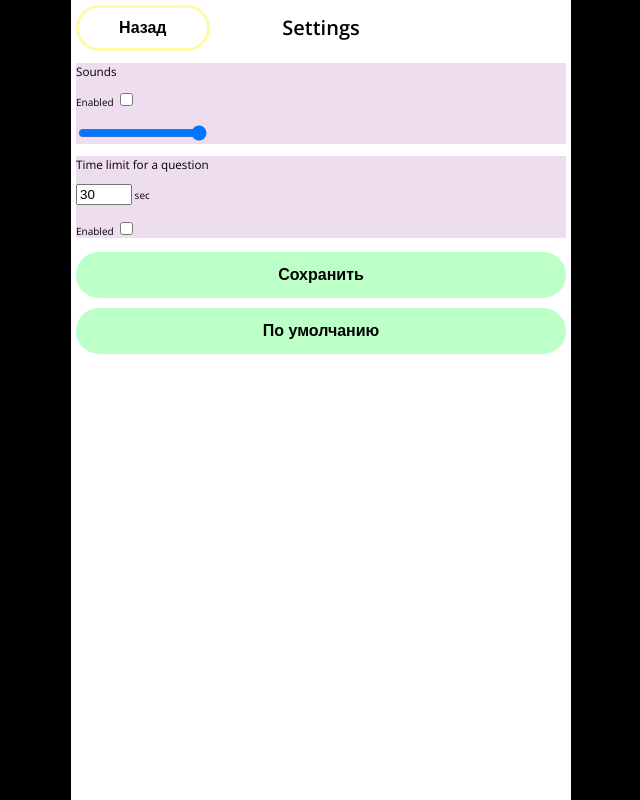
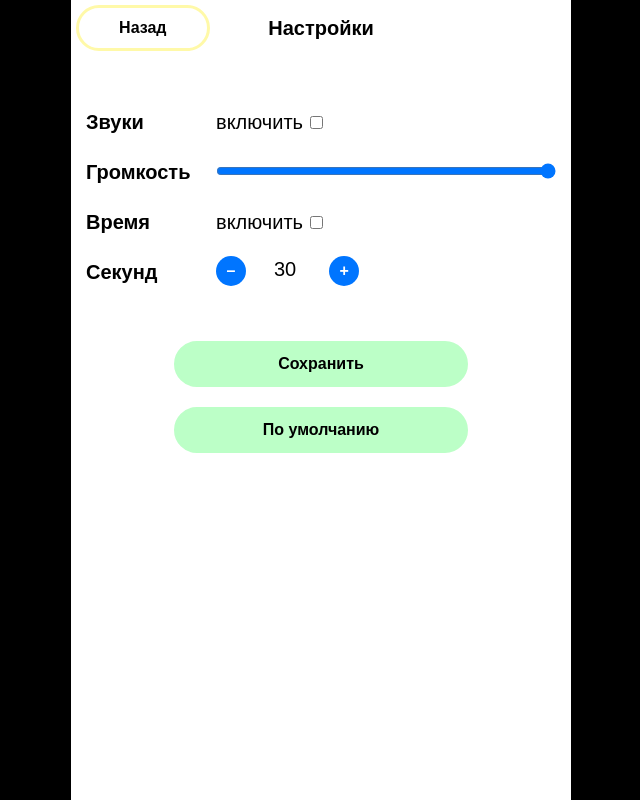
Before and after one commit to khoncharov/Art-Quiz-proto, a website: page index.html in a window 1280 px wide. Both pictures are taken after a click on the button "Настройки". Shown: the whole page, without its empty margins (319-959 px from the left). Drawn offline with nearby package versions, Linux system fonts and the light colour scheme.

Commit message:
feat: add css for sittings page

```diff
--- a/css/quiz.css
+++ b/css/quiz.css
@@ -161,11 +161,57 @@ button {
 
 /* Settings page */
 
-.settingPageControls {
+.settings-container {
+  margin: 50px 10px;
+  display: flex;
+  flex-direction: column;
+  gap: 10px;
+}
+
+.setting-item {
+  display: grid;
+  grid-template-columns: 130px 1fr;
+  align-items: center;
+  height: 40px;
+}
+
+.settingCaption {
+  margin: 0;
+  font-size: 2rem;
+  font-weight: 600;
+}
+
+.settingDescription {
+  font-size: 2rem;
+  font-weight: 400;
+}
+
+[type="range"] {
+  margin: 0;
+}
+
+.stepBtn {
+  padding: 0;
+  width: 30px;
+  height: 30px;
+  border-radius: 50%;
+  background-color: #0075ff;
+  color: white;
+}
+
+.timeLimitInput {
+  margin-left: 10px;
+  border: none;
+  text-align: center;
+}
+
+.settingsControls-container {
+  margin: 0 auto;
+  width: 60%;
   display: flex;
   flex-direction: row;
   flex-wrap: wrap;
-  gap: 10px;
+  gap: 20px;
 }
 
 /* Quiz groups page */
--- a/index.js
+++ b/index.js
@@ -241,36 +241,55 @@ class View {
       <header>
         <nav class="navBar">
           <button class="uiBtn" id="home-btn">Назад</button>
-          <h2 class="pageCaption">Settings</h2>
+          <h2 class="pageCaption">Настройки</h2>
         </nav>
       </header>
       <main>
-        <section style="background-color: #ede">
-          <h3>Sounds</h3>
+        <div class="settings-container">
+
+          <section class="setting-item">
+            <h3 class="settingCaption">Звуки</h3>
             <label for="sounds-enabled">
-            <span>Enabled</span>
+              <span class="settingDescription">включить</span>
               <input id="sounds-enabled" type="checkbox" name="vol-off"
                 ${data.soundsEnabled ? "checked" : ""} />
             </label>
-          <br />
-          <br />
+          </section>
+
+          <section class="setting-item">
+            <h3 class="settingCaption">Громкость</h3>
             <input id="volume-level" type="range" name="volume" min="0.1" max="1" step="0.1"
               value="${data.volume}"/>
           </section>
-        <section style="background-color: #ede">
-          <h3>Time limit for a question</h3>
-          <input type="number" id="time-limit" min="5" max="30" step="5"
-            name="time" value="${data.timeLimit}" /> <span>sec</span>
-          <br />
-          <br />
+
+          <section class="setting-item">
+            <h3 class="settingCaption">Время</h3>
             <label for="time-limit-enabled">
-            <span>Enabled</span>
+              <span  class="settingDescription">включить</span>
               <input type="checkbox" name="time-off" id="time-limit-enabled"
                 ${data.timeLimitEnabled ? "checked" : ""} />
             </label>
           </section>
-        <br />
-        <div class="settingPageControls">
+
+          <section class="setting-item">
+            <h3 class="settingCaption">Секунд</h3>
+            <div>
+              <button
+                class="stepBtn"
+                id="step-down-btn"
+                type="button"
+              >&#8211;</button>
+              <input class="settingDescription timeLimitInput" type="number" id="time-limit" min="5" max="30" step="5"
+                name="time" value="${data.timeLimit}" readonly/>
+              <button
+                class="stepBtn"
+                id="step-up-btn"
+                type="button"
+              >+</button>
+            </div>
+          </section>
+        </div>
+        <div class="settingsControls-container">
           <button class="settingCtrlBtn" id="save-settings-btn">Сохранить</button>
           <button class="settingCtrlBtn" id="default-settings-btn">По умолчанию</button>
         </div>
@@ -525,15 +544,18 @@ class AppController {
       this.changePageVolume(document, e.target.value);
       this.playSound(1);
     });
-    const timeLimit = pageNode.querySelector("#time-limit");
-    timeLimit.addEventListener("change", (e) => {
+
+    const stepDownBtn = pageNode.querySelector("#step-down-btn");
+    stepDownBtn.addEventListener("click", (e) => {
+      e.target.nextElementSibling.stepDown();
       this.playSound(1);
-      if (e.target.value < 5) {
-        e.target.value = 5;
-      } else if (e.target.value > 30 || e.target.value === "") {
-        e.target.value = 30;
-      }
     });
+    const stepUpBtn = pageNode.querySelector("#step-up-btn");
+    stepUpBtn.addEventListener("click", (e) => {
+      e.target.previousElementSibling.stepUp();
+      this.playSound(1);
+    });
+
     const timeLimitEnabled = pageNode.querySelector("#time-limit-enabled");
     timeLimitEnabled.addEventListener("click", (e) => {
       if (e.target.checked) {
```
Lines whose indentation alone changed are shown as unchanged.
